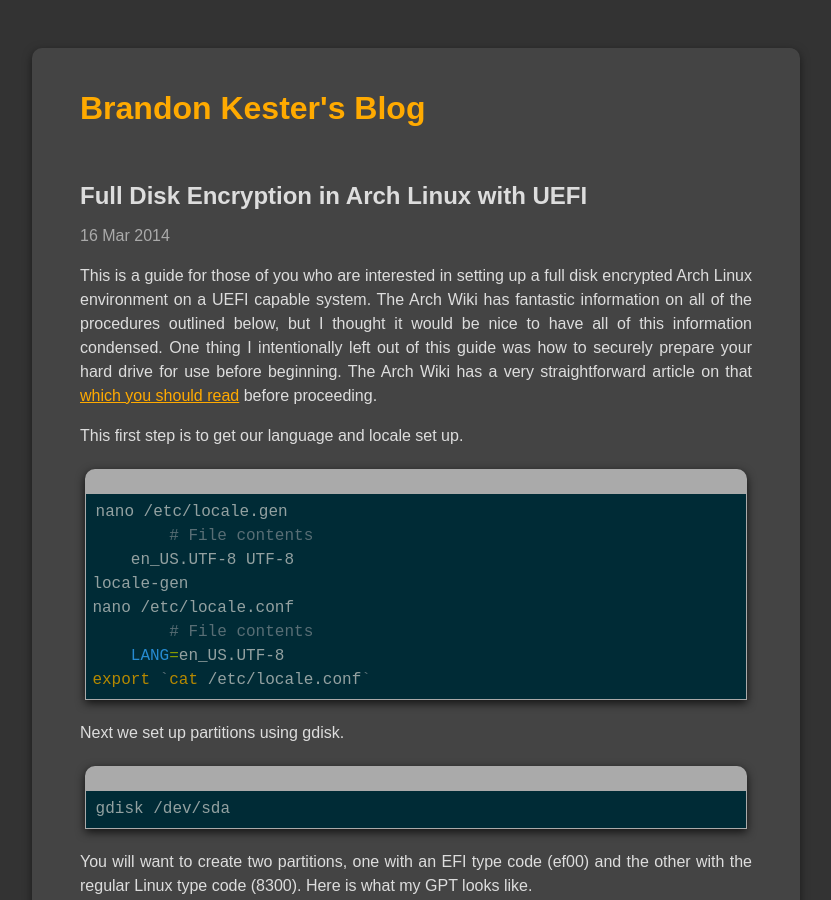
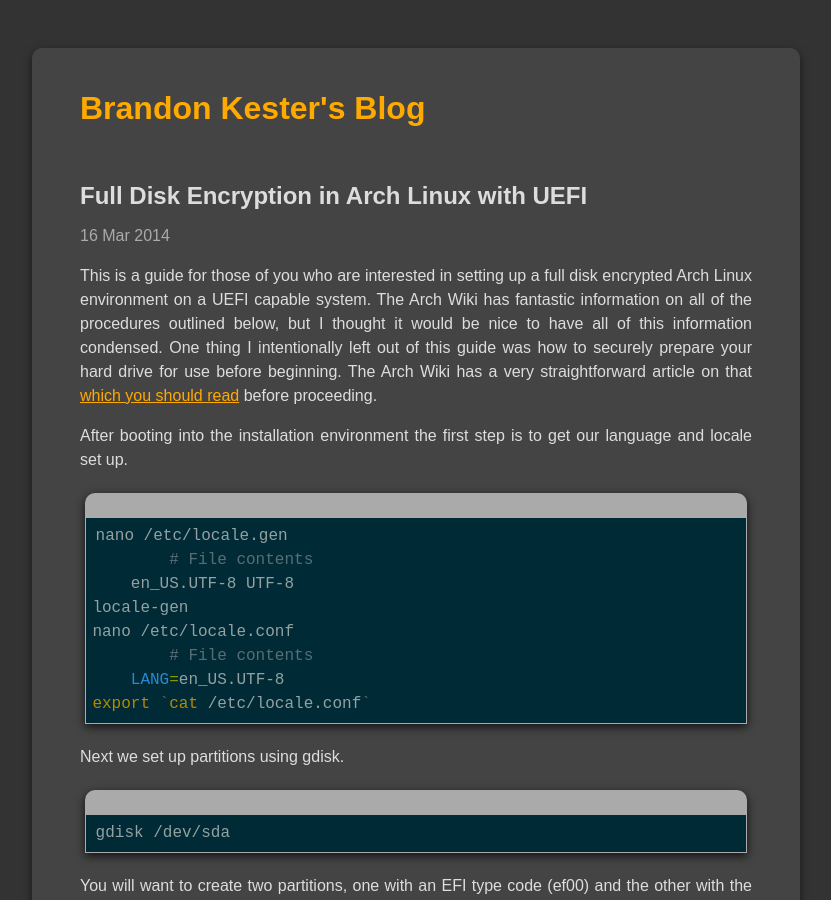
Before and after one commit to kesterb/kesterb.github.io, a Jekyll site: the page built from _posts/2014-03-06-full-disk-encryption-in-arch-linux-with-uefi.markdown, in a window 1280 px wide and 900 px high. Shown: the whole window, without its empty margins (224-1055 px from the left). Built offline with Jekyll 4.4.1, drawn with Linux system fonts in a browser that asks for light colours; some web fonts are replaced; Markdown is read by kramdown in place of the engine named in the settings; comment, search, counter and statistics services are not loaded.

Commit message:
Clarified beginning of process.

```diff
--- a/_posts/2014-03-06-full-disk-encryption-in-arch-linux-with-uefi.markdown
+++ b/_posts/2014-03-06-full-disk-encryption-in-arch-linux-with-uefi.markdown
@@ -8,7 +8,7 @@ tags: tech privacy security arch linux full disk encryption uefi dm-crypt
 
 This is a guide for those of you who are interested in setting up a full disk encrypted Arch Linux environment on a UEFI capable system.  The Arch Wiki has fantastic information on all of the procedures outlined below, but I thought it would be nice to have all of this information condensed.  One thing I intentionally left out of this guide was how to securely prepare your hard drive for use before beginning.  The Arch Wiki has a very straightforward article on that [which you should read][1] before proceeding.
 
-This first step is to get our language and locale set up.
+After booting into the installation environment the first step is to get our language and locale set up.
 {% highlight bash %}
 nano /etc/locale.gen
 	# File contents
```
